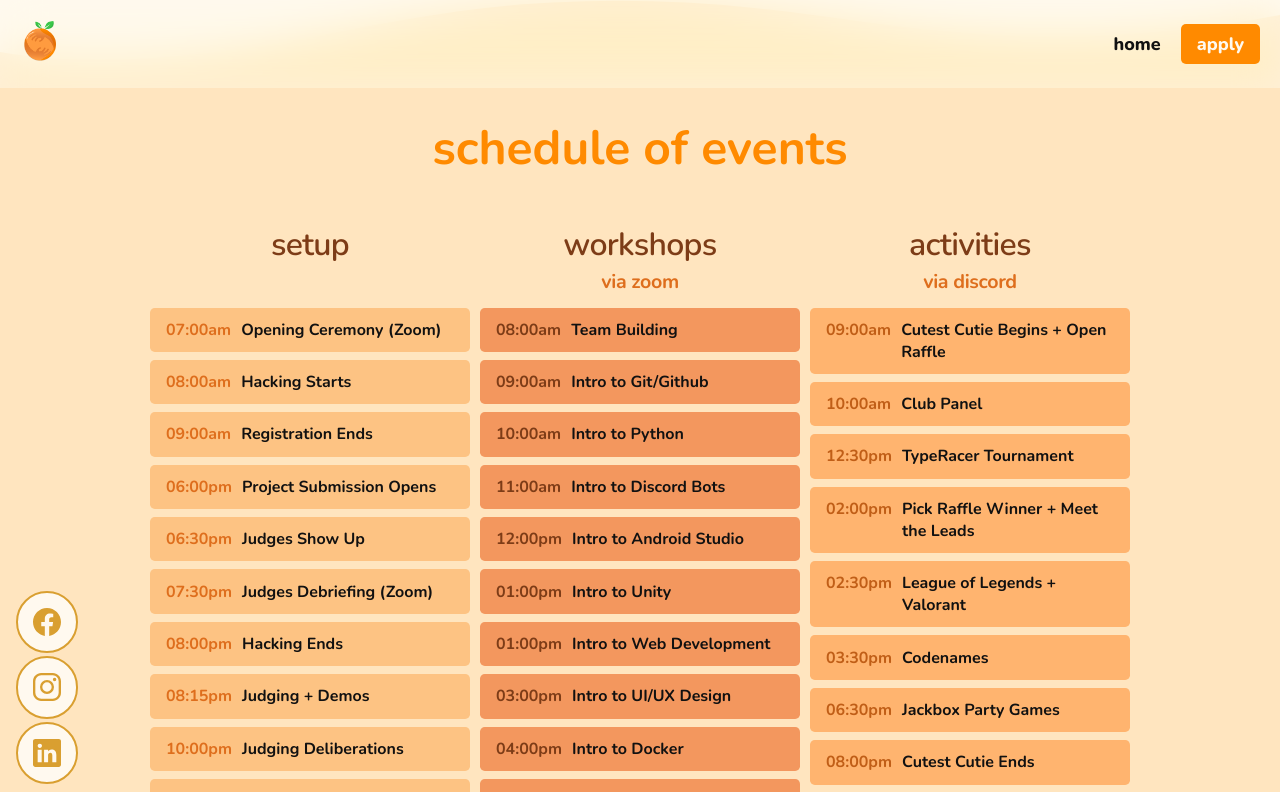
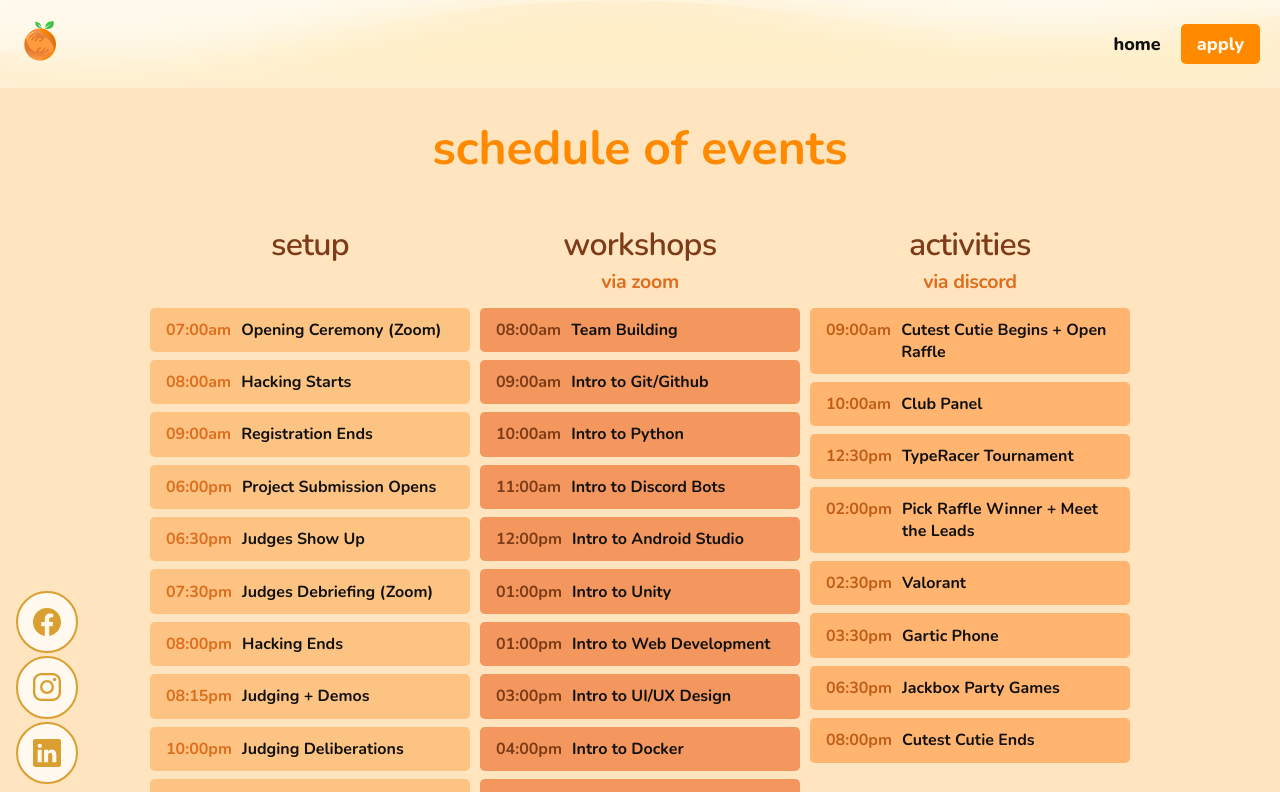
Before and after one commit to citrushack/cutiehack2021, a Next.js app: page /schedule in a window 1280 px wide. Shown: the top 792 px of the page. Built offline with nearby package versions, Linux system fonts and the light colour scheme; no server answers.

Commit message:
Update schedule

```diff
--- a/pages/schedule.js
+++ b/pages/schedule.js
@@ -116,11 +116,11 @@ export default function Live() {
     },
     {
       time: '02:30pm',
-      name: 'League of Legends + Valorant',
+      name: 'Valorant',
     },
     {
       time: '03:30pm',
-      name: 'Codenames',
+      name: 'Gartic Phone',
     },
     {
       time: '06:30pm',
```
